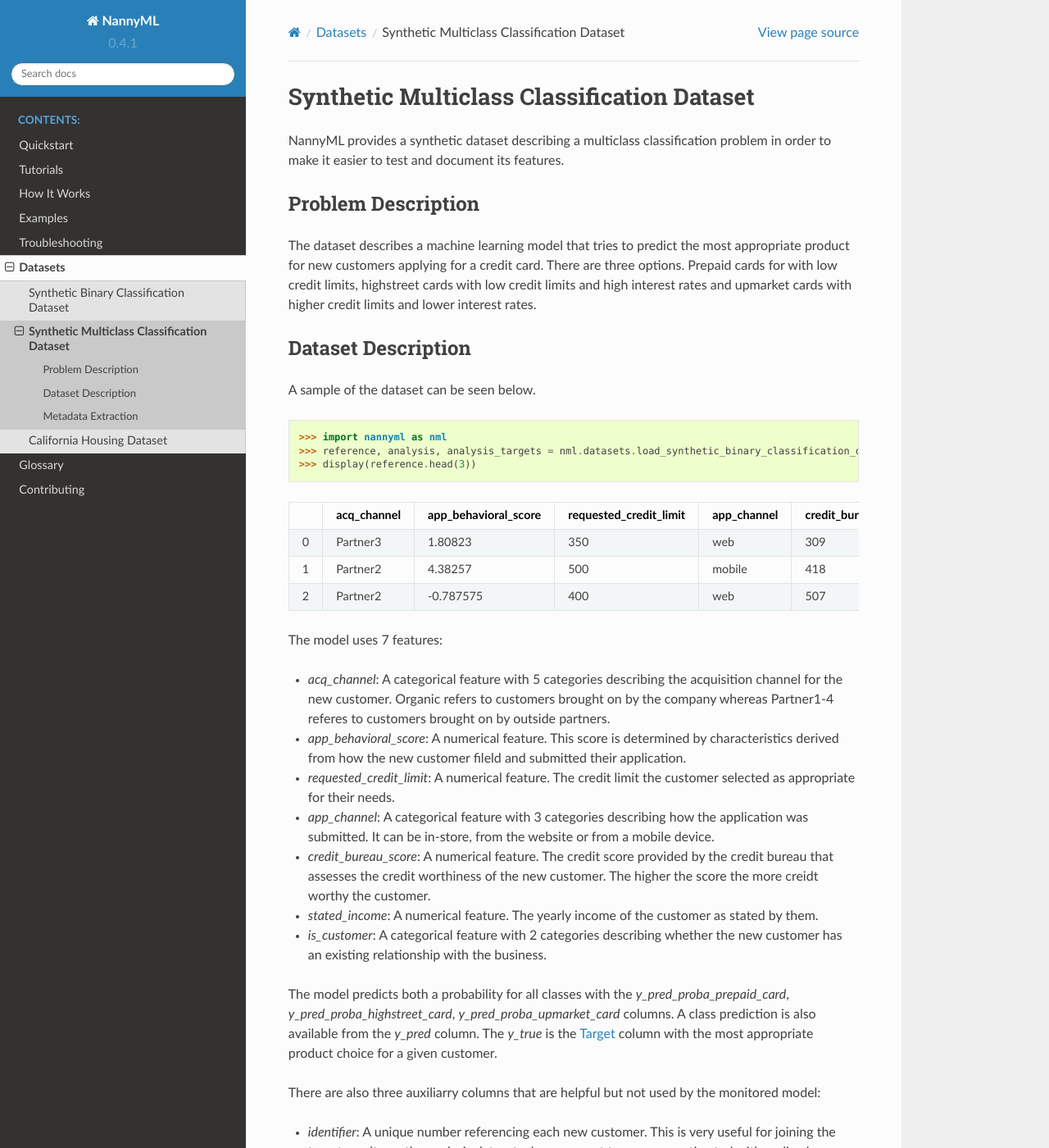
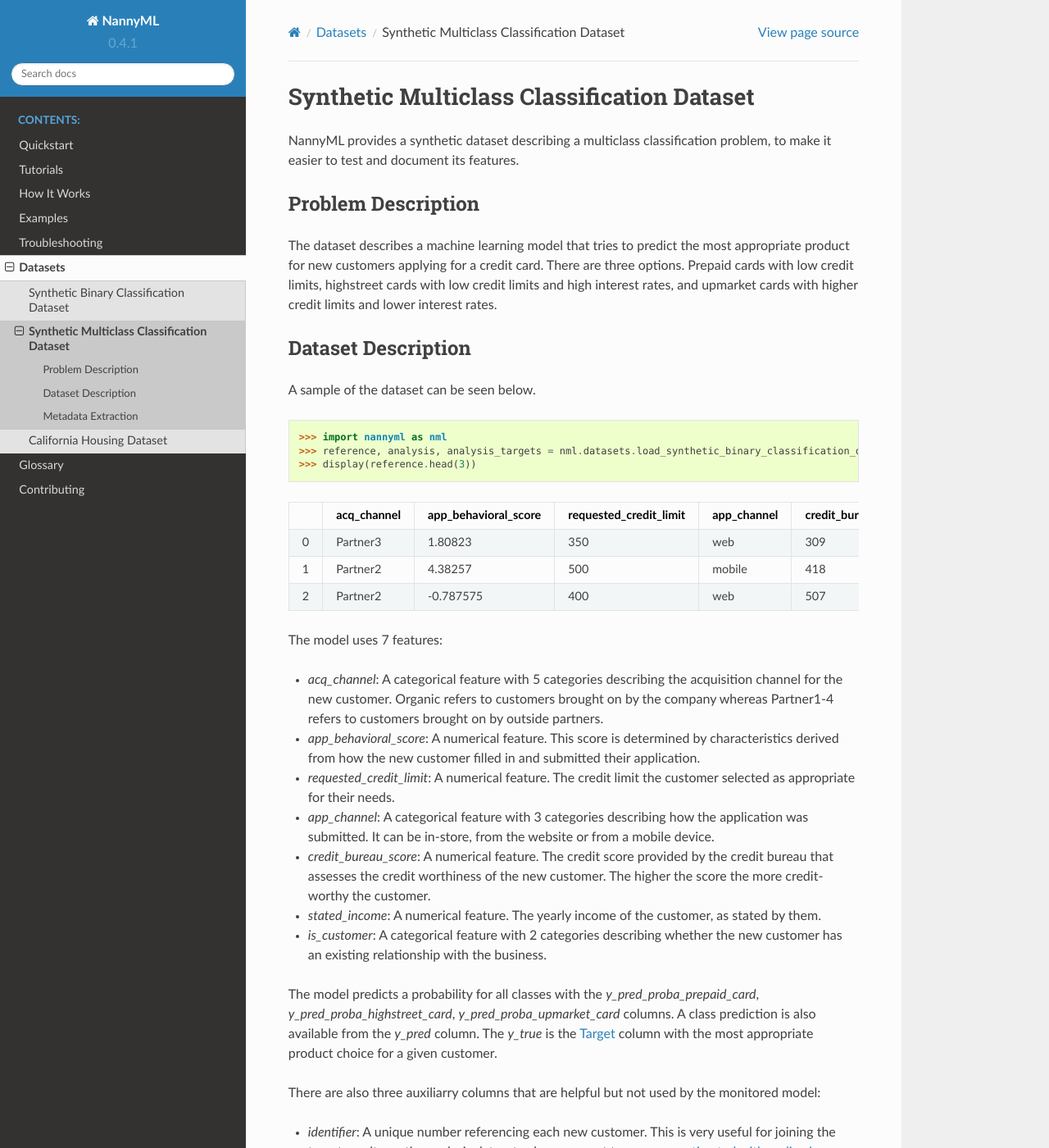
Before and after one commit to NannyML/nannyml, a Sphinx documentation site: the page built from docs/datasets/multiclass.rst, in a window 1280 px wide and 1400 px high. Shown: the whole window at 82% size. Built offline with Sphinx 7.4.7 and the Read the Docs theme 2.0.0, drawn with Linux system fonts in a browser that asks for light colours; pages that are not in the unit, such as notebooks, are missing from menus; the version number is read from the project's files by our own code; some of the changed text lies outside the part shown.

Commit message:
Updated multiclass and minor tweaks to binary datasets

```diff
--- a/docs/datasets/binary.rst
+++ b/docs/datasets/binary.rst
@@ -4,8 +4,8 @@
 Synthetic Binary Classification Dataset
 =======================================
 
-NannyML provides a synthetic dataset describing a binary classification problem in
-order to make it easier to test and document its features.
+NannyML provides a synthetic dataset describing a binary classification problem,
+to make it easier to test and document its features.
 
 Problem Description
 ===================
@@ -57,7 +57,7 @@ what actually happened.
 There are also three auxiliarry columns that are helpful but not used by the monitored model:
 
 - `identifier`: A unique number referencing each employee. This is very useful for joining the target
-  results on the analysis dataset, when we want to :ref:`compare estimated with realized performace.<compare_estimated_and_realized_performance>`
+  results on the analysis dataset, when we want to :ref:`compare estimated with realized performace.<compare_estimated_and_realized_performance>`.
 - `timestamp`: A date column informing us of the date the prediction was made.
 - `partition`: The partition column tells us which :term:`Data Period` each row comes from.
 
--- a/docs/datasets/multiclass.rst
+++ b/docs/datasets/multiclass.rst
@@ -4,15 +4,15 @@
 Synthetic Multiclass Classification Dataset
 ===========================================
 
-NannyML provides a synthetic dataset describing a multiclass classification problem in
-order to make it easier to test and document its features.
+NannyML provides a synthetic dataset describing a multiclass classification problem,
+to make it easier to test and document its features.
 
 Problem Description
 ===================
 
 The dataset describes a machine learning model that tries to predict the most appropriate product
-for new customers applying for a credit card. There are three options. Prepaid cards for with low
-credit limits, highstreet cards with low credit limits and high interest rates and upmarket cards
+for new customers applying for a credit card. There are three options. Prepaid cards with low
+credit limits, highstreet cards with low credit limits and high interest rates, and upmarket cards
 with higher credit limits and lower interest rates.
 
 Dataset Description
@@ -41,21 +41,21 @@ A sample of the dataset can be seen below.
 The model uses 7 features:
 
 - `acq_channel`: A categorical feature with 5 categories describing the acquisition channel for the new customer.
-  Organic refers to customers brought on by the company whereas Partner1-4 referes to customers brought on by
+  Organic refers to customers brought on by the company whereas Partner1-4 refers to customers brought on by
   outside partners.
 - `app_behavioral_score`:  A numerical feature. This score is determined by characteristics derived from how the
-  new customer fileld and submitted their application.
+  new customer filled in and submitted their application.
 - `requested_credit_limit`: A numerical feature. The credit limit the customer selected as appropriate for their
   needs.
 - `app_channel`: A categorical feature with 3 categories describing how the application was submitted. It can
   be in-store, from the website or from a mobile device.
 - `credit_bureau_score`: A numerical feature. The credit score provided by the credit bureau that assesses the credit
-  worthiness of the new customer. The higher the score the more creidt worthy the customer.
-- `stated_income`: A numerical feature. The yearly income of the customer as stated by them.
+  worthiness of the new customer. The higher the score the more credit-worthy the customer.
+- `stated_income`: A numerical feature. The yearly income of the customer, as stated by them.
 - `is_customer`:  A categorical feature with 2 categories describing whether the new customer has an existing
   relationship with the business.
 
-The model predicts both a probability for all classes with the `y_pred_proba_prepaid_card`,
+The model predicts a probability for all classes with the `y_pred_proba_prepaid_card`,
 `y_pred_proba_highstreet_card`, `y_pred_proba_upmarket_card` columns.
 A class prediction is also available from the `y_pred` column. The `y_true` is the :term:`Target` column
 with the most appropriate product choice for a given customer.
@@ -64,7 +64,7 @@ with the most appropriate product choice for a given customer.
 There are also three auxiliarry columns that are helpful but not used by the monitored model:
 
 - `identifier`: A unique number referencing each new customer. This is very useful for joining the target
-  results on the analysis dataset when we want to compare estimated with realized performace.
+  results on the analysis dataset, when we want to :ref:`compare estimated with realized performace.<compare_estimated_and_realized_performance>`.
 - `timestamp`: A date column informing us of the date the prediction was made.
 - `partition`: The partition column tells us which :term:`Data Period` each row comes from.
 
```
Also changed, not shown: other parts of docs/datasets/multiclass.rst (+3 -3 lines).
